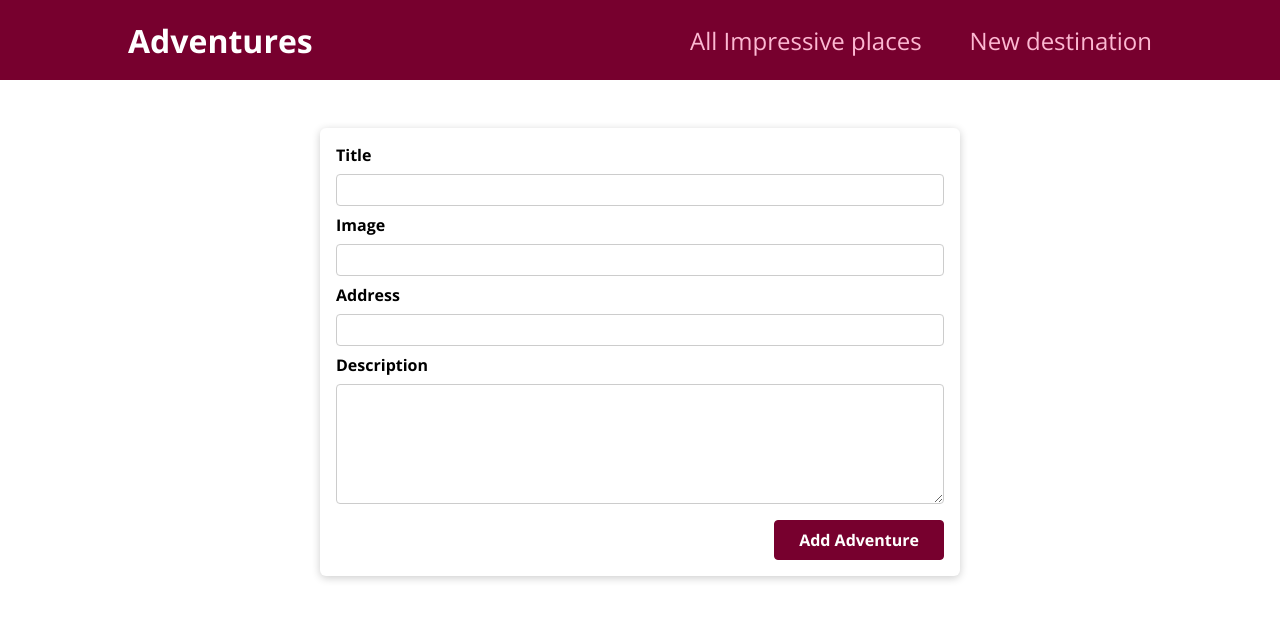
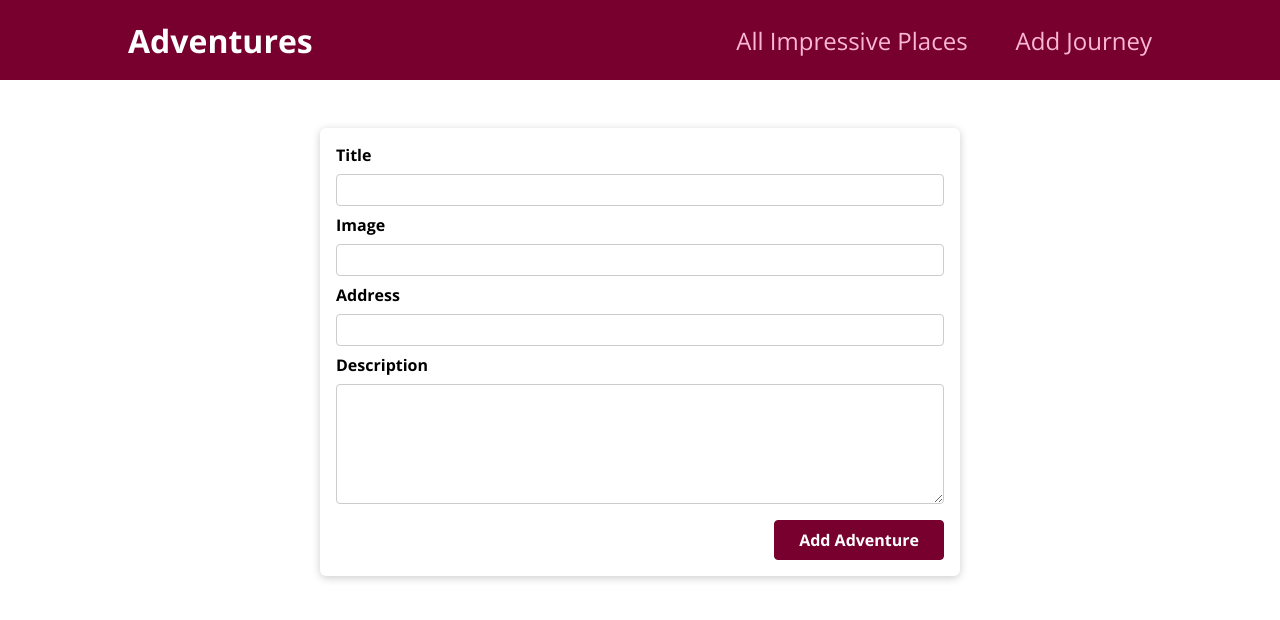
Before and after one commit to Lika-M/adventures-pages-router, a Next.js app: page /new-adventure in a window 1280 px wide. Shown: the top 620 px of the page. Built offline with nearby package versions, Linux system fonts and the light colour scheme.

Commit message:
Refactored code to add metadata and handle loading and error states:     - Added metadata for improved SEO across multiple pages     - Enhanced loading and error handling logic for better user experience

```diff
--- a/components/layout/main-navigation.js
+++ b/components/layout/main-navigation.js
@@ -10,10 +10,10 @@ export default function MainNavigation() {
             <nav>
                 <ul>
                     <li>
-                        <Link href='/'>All Impressive places</Link>
+                        <Link href='/'>All Impressive Places</Link>
                     </li>
                     <li>
-                        <Link href='/new-adventure'>New destination</Link>
+                        <Link href='/new-adventure'>Add Journey</Link>
                     </li>
                 </ul>
             </nav>
--- a/pages/[adventureId]/index.js
+++ b/pages/[adventureId]/index.js
@@ -9,7 +9,7 @@ export default function Details({ adventure, error }) {
     return (
         <>
             <Head>
-                <title>{adventure ? 'Lovely place' : 'Loading...'}</title>
+                <title>{adventure ? adventure.title : 'Loading...'}</title>
                 <meta name="description" content={adventure ? adventure.description : 'Loading...'} />
                 <meta name="viewport" content="width=device-width, initial-scale=1" />
                 <link rel="icon" href="/world-map.ico" />
```
